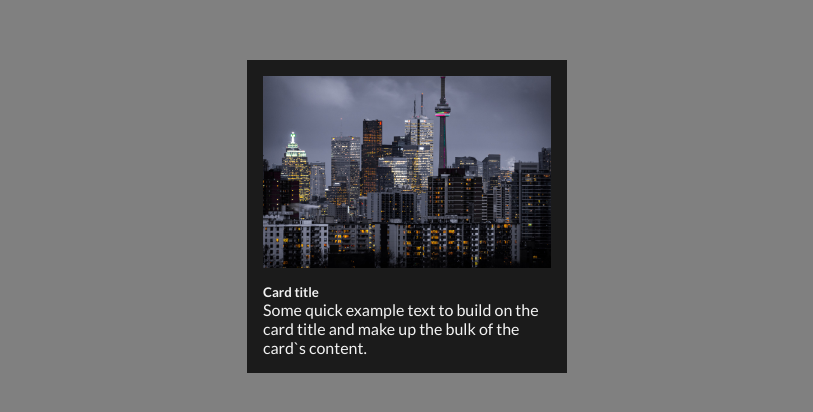
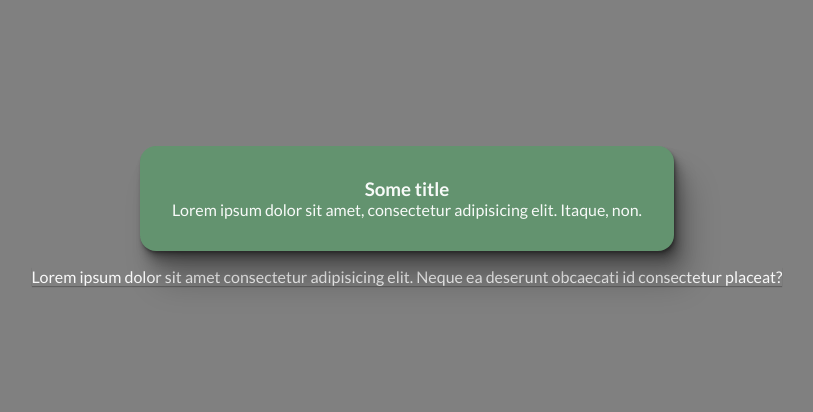
Before and after one commit to vovaushenko/---vova-s-components-playground---, a Next.js app: page /playgrounds in a window 1280 px wide. Shown: the part 184-596 px from the top of the page, without its empty margins (233-1046 px from the left). Built offline with nearby package versions, Linux system fonts and the light colour scheme.

Commit message:
feat(dsg): add standard box shadows to dsg

```diff
--- a/components/Image/NextImage.tsx
+++ b/components/Image/NextImage.tsx
@@ -11,12 +11,14 @@ const NextImage: React.FunctionComponent<Props> = ({
   return (
     <>
       {variant === 'full-viewport-bg' && (
+        <FullViewportWrapper>
           <Image
             src="/assets/toronto.jpg"
             layout="fill"
             objectFit="cover"
             alt="Mesmerizing Toronto"
           />
+        </FullViewportWrapper>
       )}
 
       {variant === 'card-image' && (
@@ -45,10 +47,20 @@ const NextImage: React.FunctionComponent<Props> = ({
   );
 };
 
+const FullViewportWrapper = styled.section`
+  z-index: 0;
+  position: absolute;
+  top: 0;
+  left: 0;
+  right: 0;
+  bottom: 0;
+`;
+
 const Card = styled.article`
   width: 20rem;
   padding: ${({ theme }) => theme.spacing.sm};
   background: ${({ theme }) => theme.colors.gray.card};
+
   .card-body {
     margin-top: ${({ theme }) => theme.spacing.sm};
   }
--- a/design-foundation/design-variables.ts
+++ b/design-foundation/design-variables.ts
@@ -230,12 +230,37 @@ export const borderRadii = { base: '4px' };
 export type AppBorderRadiiType = typeof borderRadii;
 
 /* Box Shadows */
+
+const ELEVATIONS: { small: string; medium: string; large: string } = {
+  small: `
+    0.5px 1px 1px rgba(var(--shadow-color) / 0.7)
+  `,
+  medium: `
+    1px 2px 2px rgba(var(--shadow-color) / 0.333),
+    2px 4px 4px rgba(var(--shadow-color) / 0.333),
+    3px 6px 6px rgba(var(--shadow-color) / 0.333)
+  `,
+  large: `
+    1px 2px 2px rgba(var(--shadow-color) / 0.2),
+    2px 4px 4px rgba(var(--shadow-color) / 0.2),
+    4px 8px 8px rgba(var(--shadow-color) / 0.2),
+    8px 16px 16px rgba(var(--shadow-color) / 0.2),
+    16px 32px 32px rgba(var(--shadow-color) / 0.2)
+  `,
+};
+
 export const boxShadows = {
   base: '0 1px 1px rgb(0 0 0 / 25%)',
   buttonText: 'rgb(0 0 0 / 15%) 1px 1px 1px',
 
   window:
     '0 2.8px 2.2px rgba(0, 0, 0, 0.02),\n    0 6.7px 5.3px rgba(0, 0, 0, 0.028), 0 12.5px 10px rgba(0, 0, 0, 0.035),\n    0 22.3px 17.9px rgba(0, 0, 0, 0.042), 0 41.8px 33.4px rgba(0, 0, 0, 0.05),\n    0 100px 80px rgba(0, 0, 0, 0.07)',
+
+  byElevation: {
+    small: ELEVATIONS.small,
+    medium: ELEVATIONS.medium,
+    large: ELEVATIONS.large,
+  },
 };
 export type AppBoxShadowsType = typeof boxShadows;
 /* Z-indexes */
--- a/sreens/Playgrounds/Playgrounds.tsx
+++ b/sreens/Playgrounds/Playgrounds.tsx
@@ -1,5 +1,5 @@
 import React from 'react';
-import NextImage from '../../components/Image/NextImage';
+import styled from 'styled-components';
 import * as Styled from './Playgrounds.styles';
 
 /**
@@ -11,9 +11,40 @@ import * as Styled from './Playgrounds.styles';
 const Playgrounds = (): JSX.Element => {
   return (
     <Styled.Container>
-      <NextImage variant="card-image" />
+      <GlassCard className={'background'}>
+        <h3>Some title</h3>
+        <p>
+          Lorem ipsum dolor sit amet, consectetur adipisicing elit. Itaque, non.
+        </p>
+      </GlassCard>
+
+      <CoolCard>
+        <p>
+          Lorem ipsum dolor sit amet consectetur adipisicing elit. Neque ea
+          deserunt obcaecati id consectetur placeat?
+        </p>
+      </CoolCard>
     </Styled.Container>
   );
 };
+const CoolCard = styled.div`
+  --shadow-color: 220deg 60% 50%;
+  box-shadow: ${({ theme }) => theme.boxShadows.base};
+`;
+
+const GlassCard = styled.article`
+  background-color: rgba(32, 189, 71, 0.3);
+  --shadow-color: 0 0 0;
+  display: flex;
+  flex-direction: column;
+  align-items: center;
+  justify-content: center;
+
+  padding: ${({ theme }) => theme.spacing.lg};
+  z-index: 1;
+  border-radius: 1rem;
+
+  box-shadow: ${({ theme }) => theme.boxShadows.byElevation.large};
+`;
 
 export default Playgrounds;
```
Also changed, not shown: design-foundation/index.css (line endings or trailing spaces). Lines whose indentation alone changed are shown as unchanged.
